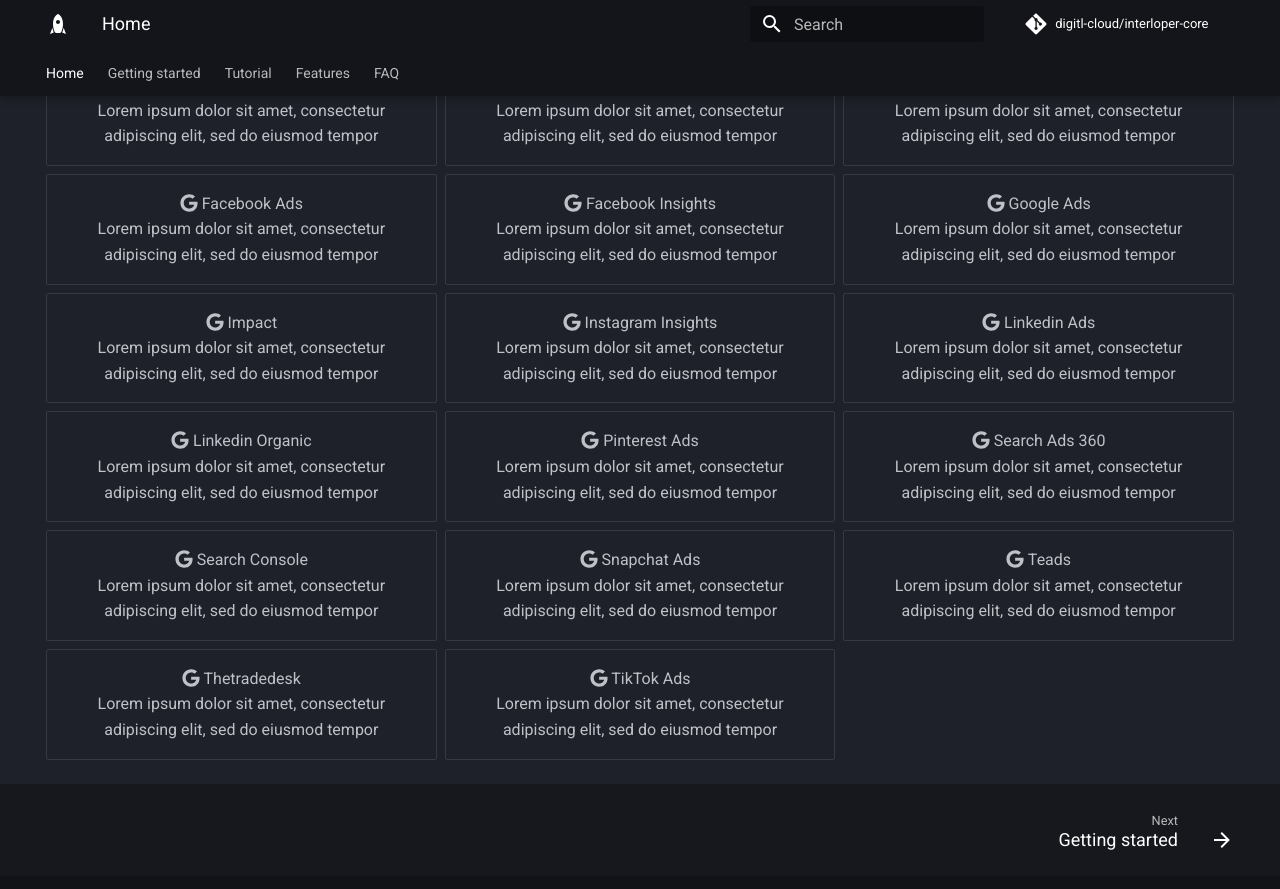
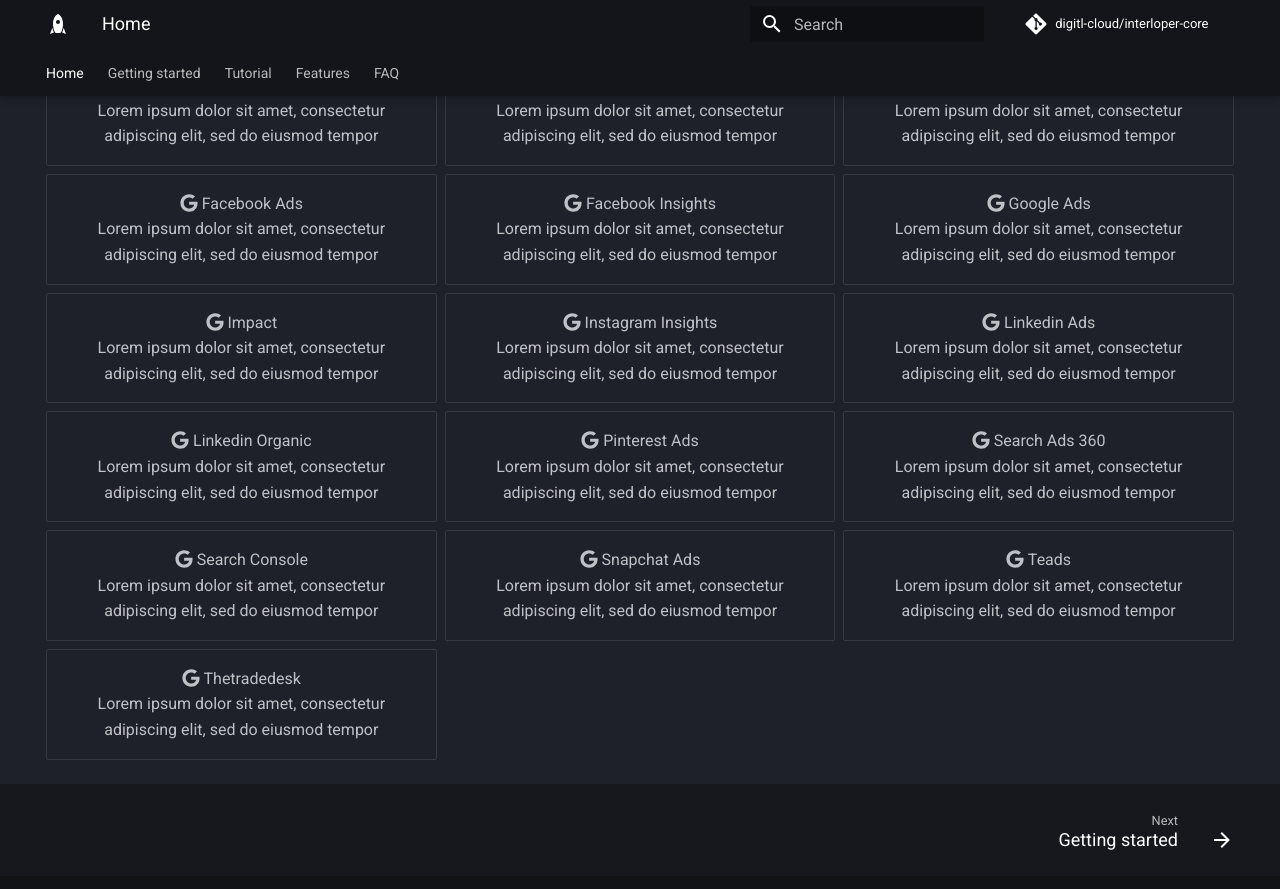
Before and after one commit to digitl-cloud/interloper, an MkDocs documentation site: the page built from docs/index.md, in a window 1280 px wide and 900 px high, scrolled down 1738 px. Shown: the top 889 px of the window. Built offline with MkDocs 1.6.1 and Material for MkDocs 9.7.7, drawn with Linux system fonts in a browser that asks for light colours; comment, search, counter and statistics services are not loaded.

Commit message:
ci: test docs wf

```diff
--- a/docs/index.md
+++ b/docs/index.md
@@ -103,8 +103,6 @@
     Lorem ipsum dolor sit amet, consectetur adipiscing elit, sed do eiusmod tempor
 - :fontawesome-brands-google: Thetradedesk
     Lorem ipsum dolor sit amet, consectetur adipiscing elit, sed do eiusmod tempor
-- :fontawesome-brands-google: TikTok Ads
-    Lorem ipsum dolor sit amet, consectetur adipiscing elit, sed do eiusmod tempor
 </div>
 
 </div>
```
Also changed, not shown: 1 other file.
